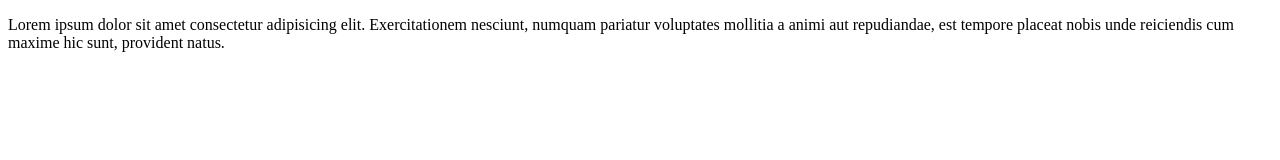
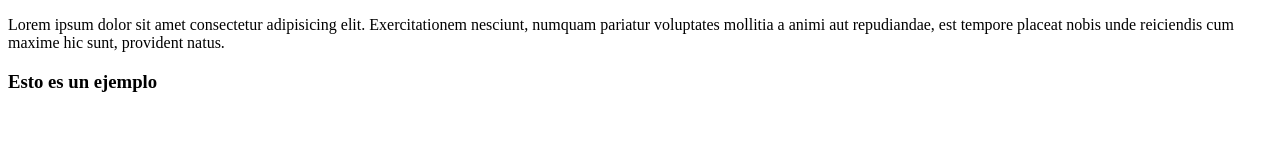
Before and after one commit to Abrahamd3r/prueba-git, a plain HTML site: page index.html in a window 1280 px wide. Drawn offline with Linux system fonts and the light colour scheme.

Commit message:
Se agrego un h3

```diff
--- a/index.html
+++ b/index.html
@@ -8,5 +8,6 @@
 </head>
 <body>
     <p>Lorem ipsum dolor sit amet consectetur adipisicing elit. Exercitationem nesciunt, numquam pariatur voluptates mollitia a animi aut repudiandae, est tempore placeat nobis unde reiciendis cum maxime hic sunt, provident natus.</p>
+    <h3>Esto es un ejemplo</h3>
 </body>
 </html>
```
